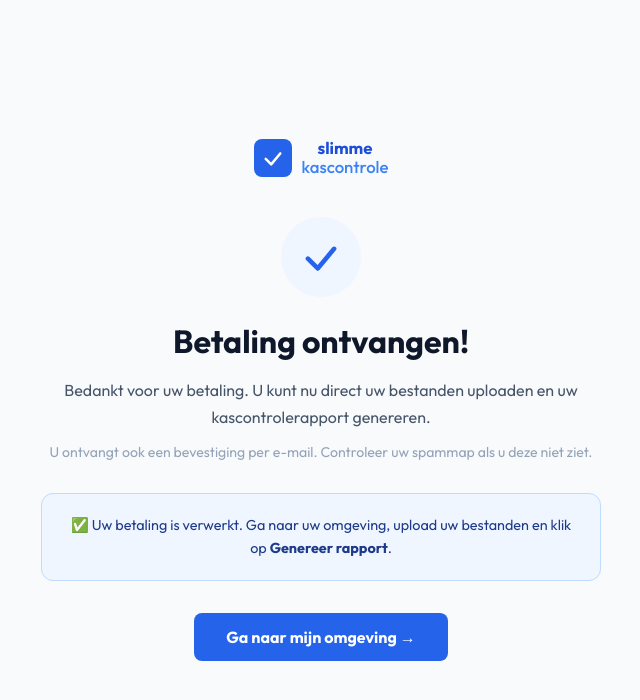
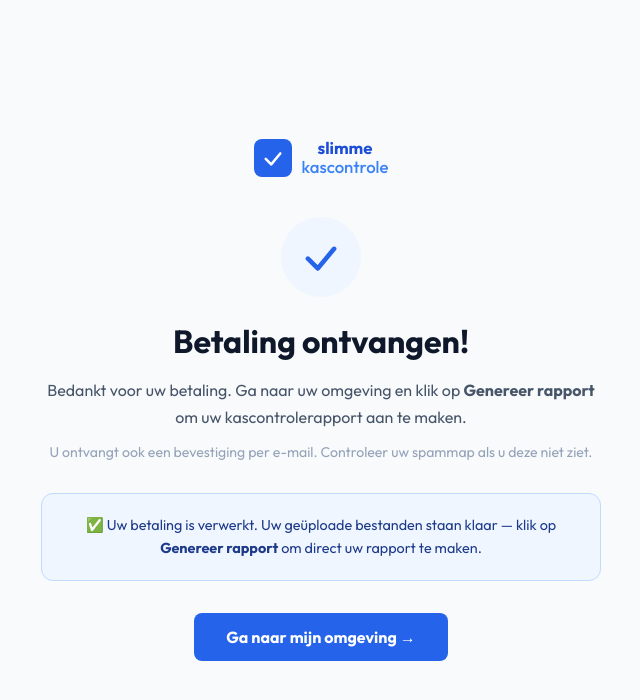
Before and after one commit to JJWVersteegh/Slimme-Kascontrole, a Next.js app: page /betaald in a window 1280 px wide. Shown: the top 700 px of the page, without its empty margins (319-959 px from the left). Built offline with nearby package versions, Linux system fonts and the light colour scheme; a web font is replaced by a local one.

Commit message:
Update page.tsx

```diff
--- a/app/betaald/page.tsx
+++ b/app/betaald/page.tsx
@@ -28,7 +28,7 @@ function BetaaldContent() {
 
         <h1 style={{ fontSize: '2rem', fontWeight: '700', color: '#0f172a', marginBottom: '16px' }}>Betaling ontvangen!</h1>
         <p style={{ fontSize: '1rem', color: '#475569', marginBottom: '12px', lineHeight: 1.7 }}>
-          Bedankt voor uw betaling. U kunt nu direct uw bestanden uploaden en uw kascontrolerapport genereren.
+          Bedankt voor uw betaling. Ga naar uw omgeving en klik op <strong>Genereer rapport</strong> om uw kascontrolerapport aan te maken.
         </p>
         <p style={{ fontSize: '0.88rem', color: '#94a3b8', marginBottom: '32px' }}>
           U ontvangt ook een bevestiging per e-mail. Controleer uw spammap als u deze niet ziet.
@@ -37,7 +37,7 @@ function BetaaldContent() {
         {/* Info blokje */}
         <div style={{ background: '#eff6ff', borderRadius: '12px', padding: '20px', marginBottom: '32px', border: '1px solid #bfdbfe' }}>
           <p style={{ fontSize: '0.9rem', color: '#1e3a8a', margin: 0, lineHeight: 1.6 }}>
-            ✅ Uw betaling is verwerkt. Ga naar uw omgeving, upload uw bestanden en klik op <strong>Genereer rapport</strong>.
+            ✅ Uw betaling is verwerkt. Uw geüploade bestanden staan klaar — klik op <strong>Genereer rapport</strong> om direct uw rapport te maken.
           </p>
         </div>
 
```
